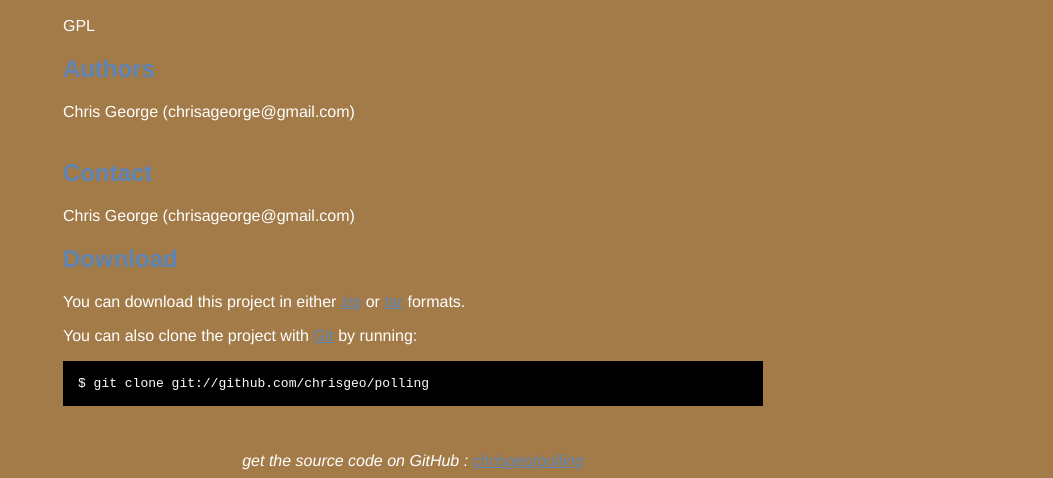
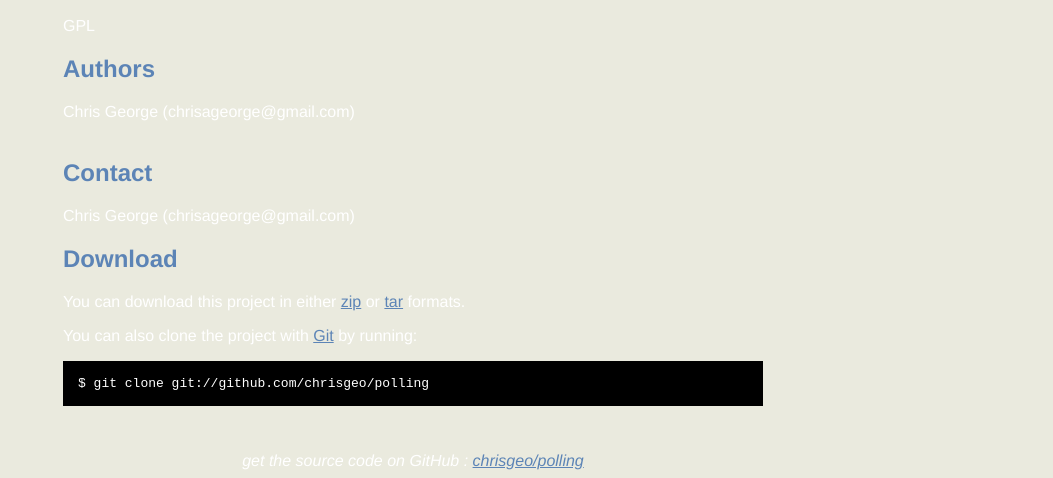
Before and after one commit to chrisgeo/polling, a plain HTML site: page index.html in a window 1280 px wide. Shown: the part 347-825 px from the top of the page, without its empty margins (227-1280 px from the left). Drawn offline with Linux system fonts and the light colour scheme.

Commit message:
CHANGES ======== * Colors

```diff
--- a/index.html
+++ b/index.html
@@ -8,7 +8,7 @@
         <style type="text/css">
             body {
                 margin-top: 1.0em;
-      background-color: #a37b49;
+                background-color: #EAEADE;
                 font-family: Helvetica, Arial, FreeSans, san-serif;
                 color: #ffffff;
             }
@@ -32,7 +32,6 @@
 
     <body>
         <a href="http://github.com/chrisgeo/polling"><img style="position: absolute; top: 0; right: 0; border: 0;" src="http://s3.amazonaws.com/github/ribbons/forkme_right_darkblue_121621.png" alt="Fork me on GitHub" /></a>
-
         <div id="container">
 
             <div class="download">
```
Lines whose indentation alone changed are shown as unchanged.
